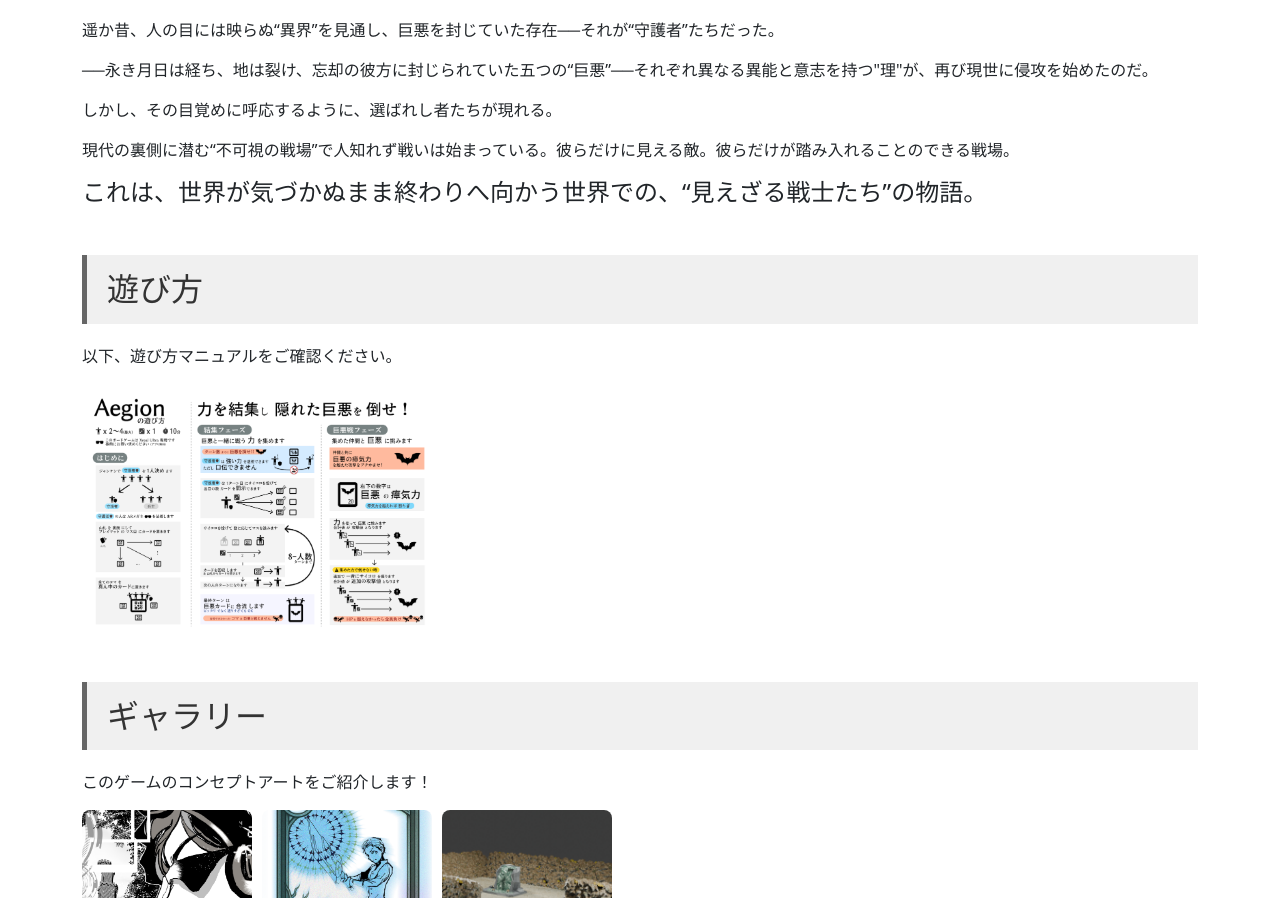
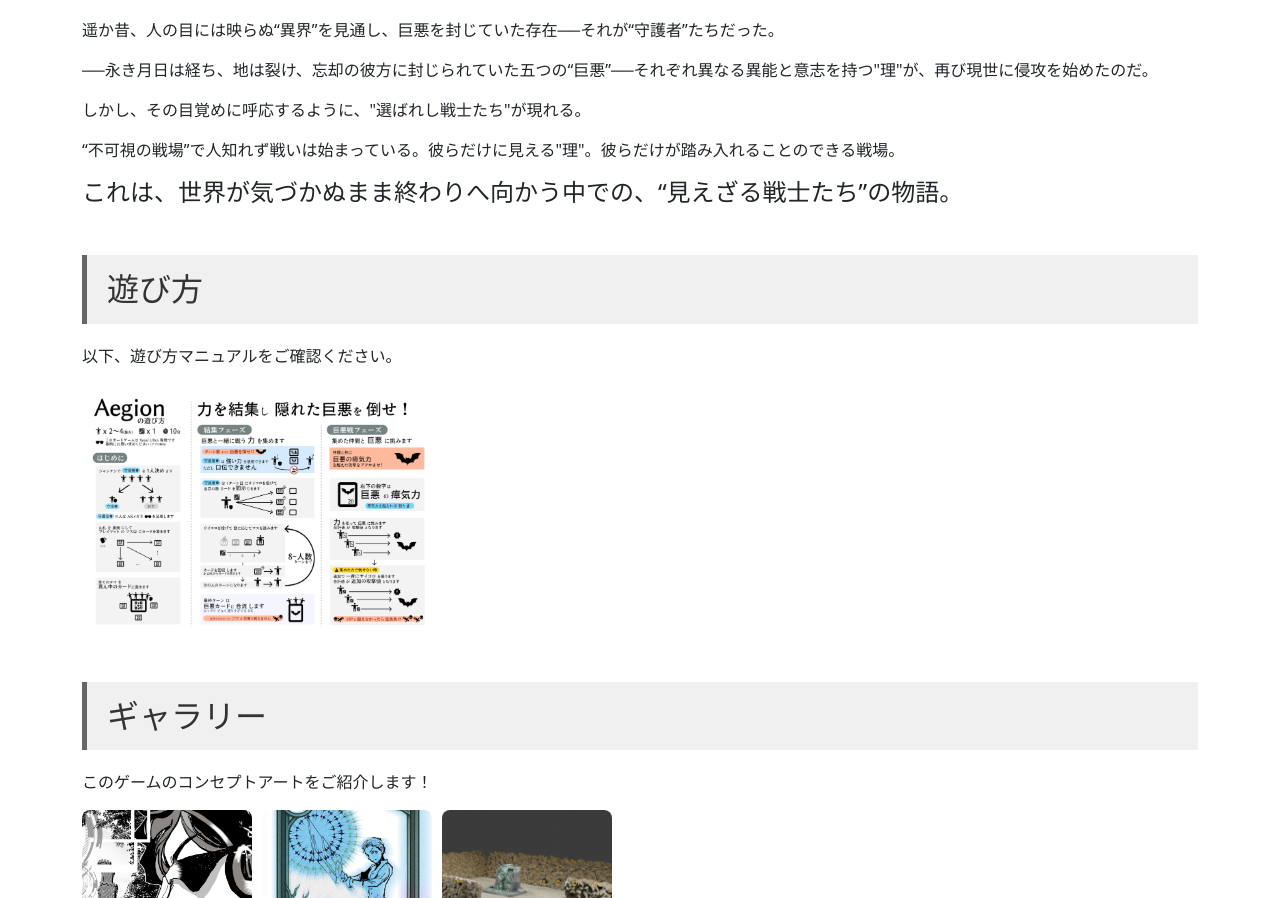
Before and after one commit to kamera25/aegion-web, a React (Create React App) app: page / in a window 1280 px wide. Shown: the part 2186-3084 px from the top of the page. Built offline with nearby package versions, Linux system fonts and the light colour scheme.

Commit message:
ストーリを微修正

```diff
--- a/src/App.tsx
+++ b/src/App.tsx
@@ -67,11 +67,11 @@ function Story() {
       <p>遥か昔、人の目には映らぬ“異界”を見通し、巨悪を封じていた存在──それが“守護者”たちだった。</p>
       <p>──永き月日は経ち、地は裂け、忘却の彼方に封じられていた五つの“巨悪”──それぞれ異なる異能と意志を持つ"理"が、再び現世に侵攻を始めたのだ。</p>
 
-      <p>しかし、その目覚めに呼応するように、選ばれし者たちが現れる。</p>
+      <p>しかし、その目覚めに呼応するように、"選ばれし戦士たち"が現れる。</p>
 
-      <p>現代の裏側に潜む“不可視の戦場”で人知れず戦いは始まっている。彼らだけに見える敵。彼らだけが踏み入れることのできる戦場。</p>
+      <p>“不可視の戦場”で人知れず戦いは始まっている。彼らだけに見える"理"。彼らだけが踏み入れることのできる戦場。</p>
 
-      <h4>これは、世界が気づかぬまま終わりへ向かう世界での、“見えざる戦士たち”の物語。</h4>
+      <h4>これは、世界が気づかぬまま終わりへ向かう中での、“見えざる戦士たち”の物語。</h4>
     </Container>
   );
 }
```
